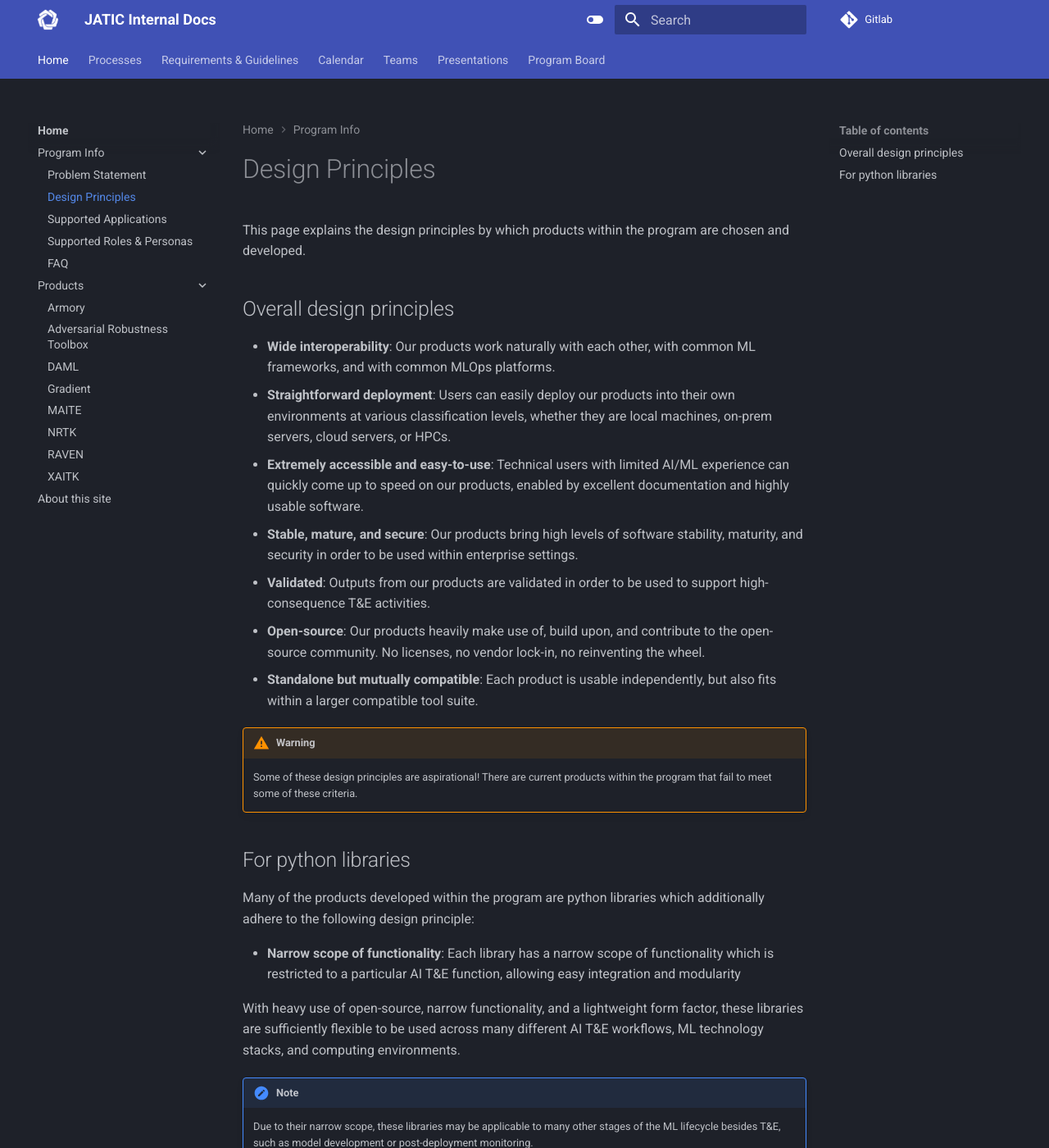
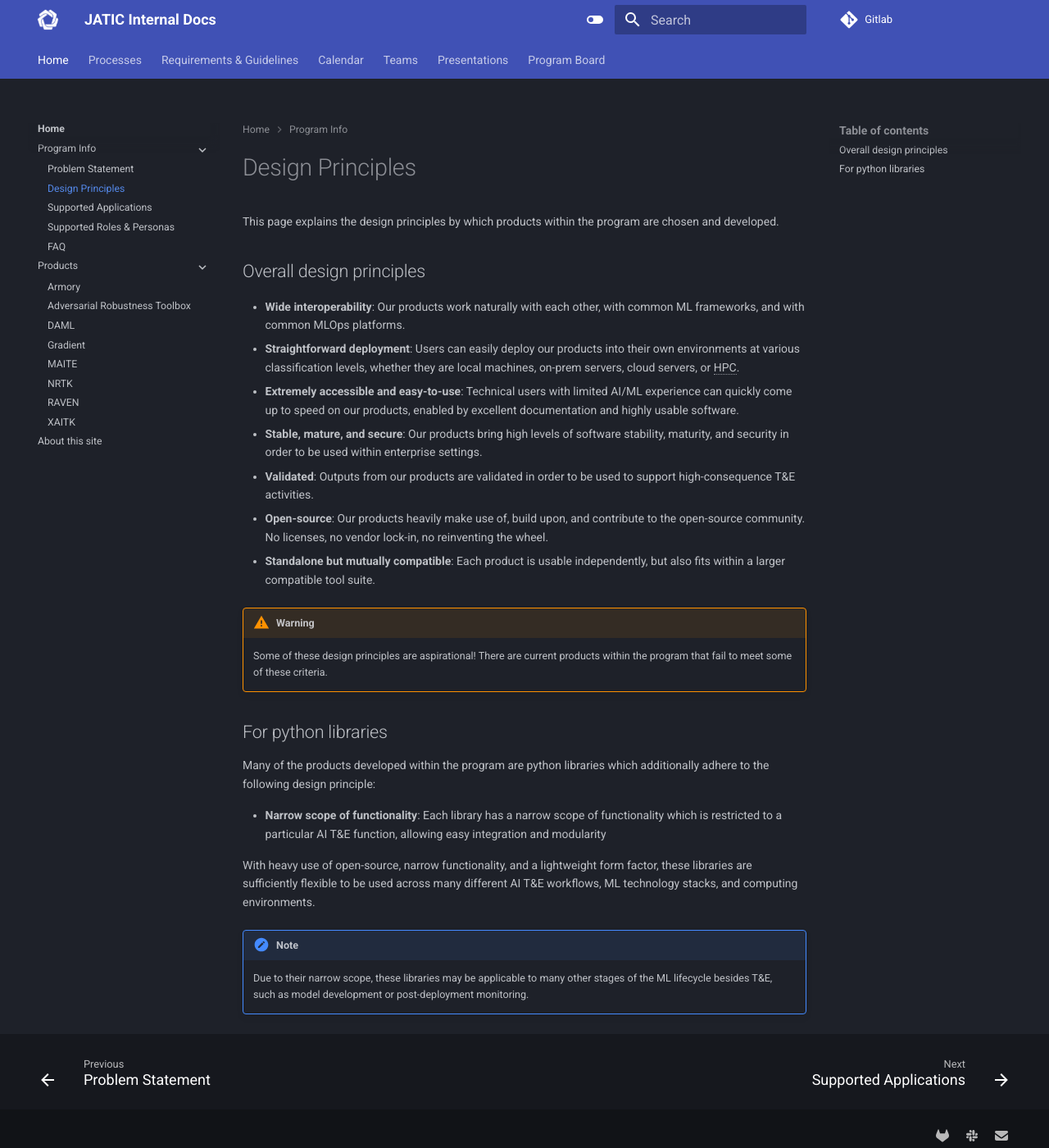
Before and after one commit to zheng0xd/JATIC-internal-docs, an MkDocs documentation site: the page built from docs/program-info/design-principles.md, in a window 1280 px wide and 1400 px high. Shown: the whole window at 82% size. Built offline with MkDocs 1.6.1 and Material for MkDocs 9.7.7, drawn with Linux system fonts in a browser that asks for light colours.

Commit message:
stylesheet

```diff
--- a/docs/program-info/design-principles.md
+++ b/docs/program-info/design-principles.md
@@ -5,15 +5,14 @@ This page explains the design principles by which products within the program ar
 ## Overall design principles
 
 - **Wide interoperability**: Our products work naturally with each other, with common ML frameworks, and with common MLOps platforms.
-- **Straightforward deployment**: Users can easily deploy our products into their own environments at various classification levels, whether they are local machines, on-prem servers, cloud servers, or HPCs.
-
-*[HPC]: High-Performance Computing
-
+- **Straightforward deployment**: Users can easily deploy our products into their own environments at various classification levels, whether they are local machines, on-prem servers, cloud servers, or HPC.
 - **Extremely accessible and easy-to-use**: Technical users with limited AI/ML experience can quickly come up to speed on our products, enabled by excellent documentation and highly usable software.
 - **Stable, mature, and secure**: Our products bring high levels of software stability, maturity, and security in order to be used within enterprise settings.
 - **Validated**: Outputs from our products are validated in order to be used to support high-consequence T&E activities.
 - **Open-source**: Our products heavily make use of, build upon, and contribute to the open-source community. No licenses, no vendor lock-in, no reinventing the wheel.
 - **Standalone but mutually compatible**: Each product is usable independently, but also fits within a larger compatible tool suite.
+
+*[HPC]: High-Performance Computing
 
 !!! warning
 
--- /dev/null
+++ b/docs/stylesheets/extra.css
@@ -0,0 +1,21 @@
+.md-typeset h1 {
+    font-size: 1.8em;
+}
+.md-typeset h2 {
+    font-size: 1.35em;
+}
+.md-typeset h3 {
+    font-size: 1.05em;
+}
+.md-typeset h4 {
+    font-size: 0.9em;
+}
+.md-typeset .admonition {
+    font-size: 0.9em;
+}
+p {
+    font-size: 0.875em;
+}
+li {
+    font-size: 0.875em;
+}
--- a/mkdocs.yml
+++ b/mkdocs.yml
@@ -29,6 +29,8 @@ theme:
         icon: material/toggle-switch
         name: Switch to dark mode
       primary: green
+extra_css:
+  - stylesheets/extra.css
 extra:
   social:
     - icon: fontawesome/brands/gitlab
@@ -106,9 +108,10 @@ nav:
       - 'Documentation':
         - docs/index.md
       - 'Products':
-        - guidelines/index.md
-        - 'Open-sourcing Guidelines': 'guidelines/open-source.md'
-        - 'Product Naming Guidelines': 'guidelines/naming.md'
+        - product-reqs/index.md
+        - 'Classification Policy': 'product-reqs/classification.md'
+        - 'Open-sourcing Guidelines': 'product-reqs/open-source.md'
+        - 'Product Naming Guidelines': 'product-reqs/naming.md'
   - 'Calendar':
     - 'Increment 3 (11 OCT 23 - 30 JAN 24)': 'calendar/inc3.md'
     - 'Increment 4 (31 JAN 24 - 23 APR 24)': 'calendar/inc4.md'
```
Also changed, not shown: archive/_classification.md (added, +31 -0 lines), archive/acq/classification.md (deleted, +0 -71 lines), docs/guidelines/classification.md (deleted, +0 -1 lines), docs/index.md (+1 -1 lines), docs/product-reqs/classification.md (added, +49 -0 lines), docs/products/nrtk.md (+1 -1 lines), docs/product-reqs/index.md (renamed from docs/guidelines/index.md), docs/product-reqs/naming.md (renamed from docs/guidelines/naming.md), docs/product-reqs/open-source.md (renamed from docs/guidelines/open-source.md).
